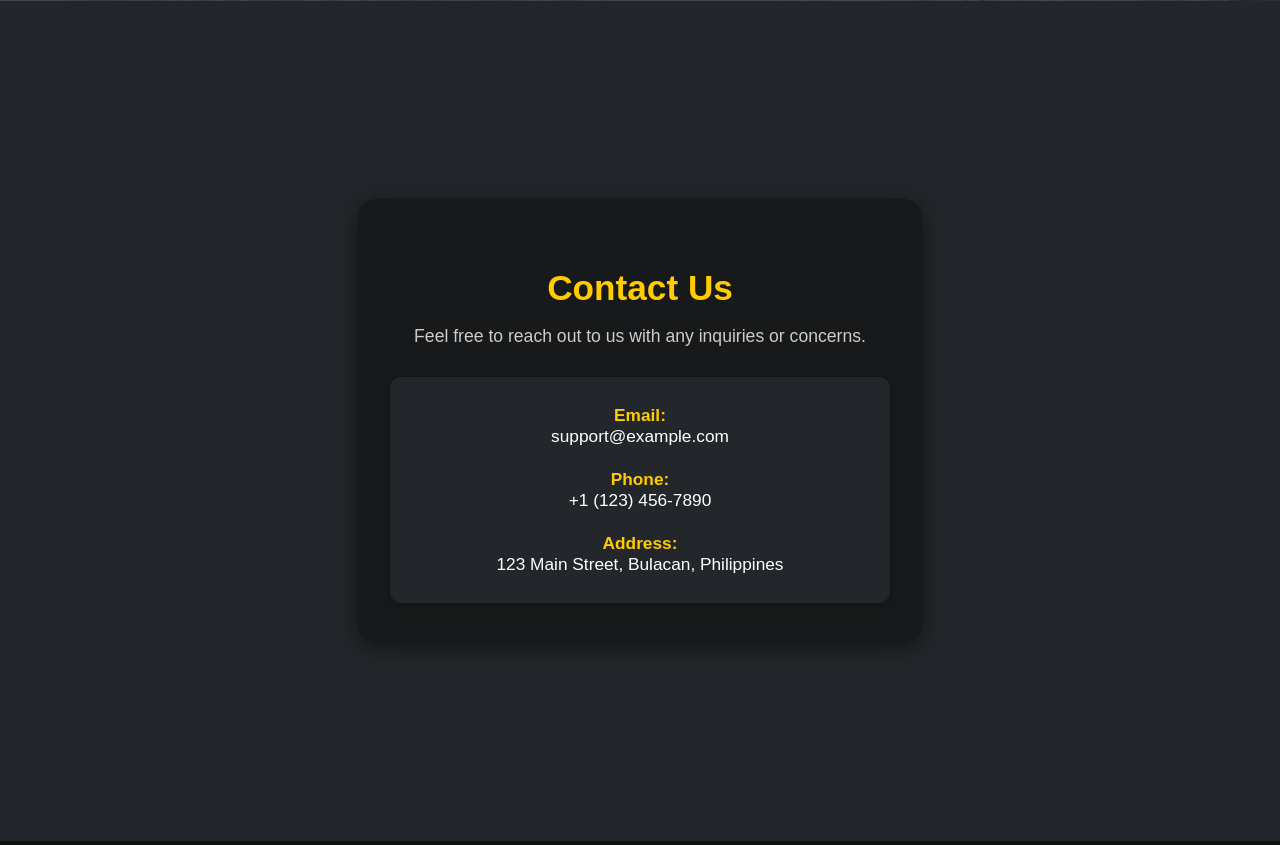
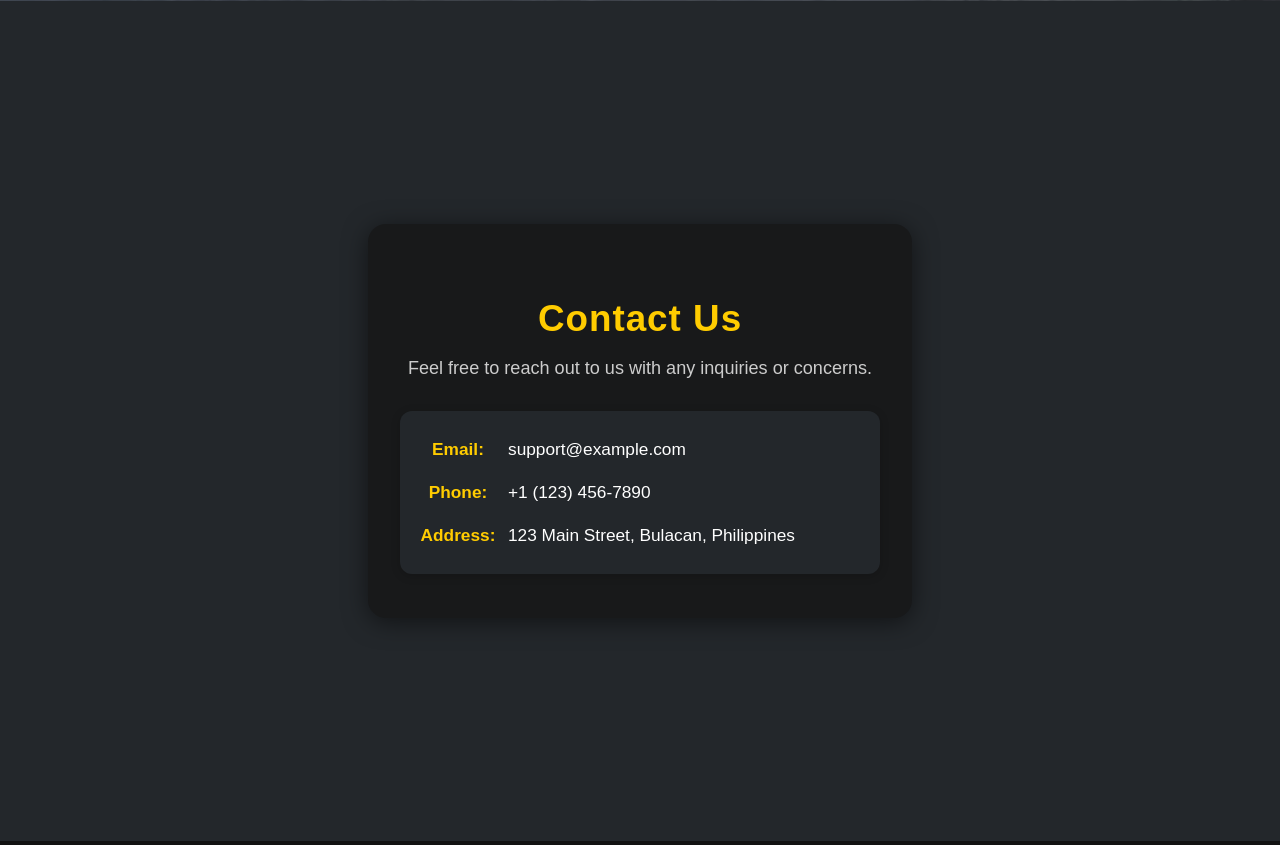
Before and after one commit to jayemm012/jcctrucckingcompanyy, a Flask app: page /dashboard in a window 1280 px wide; the page is wider, and only the part inside the window is pictured. Shown: the part 933-1778 px from the top of that part. Run offline with Flask 3, Linux system fonts and the light colour scheme; the visitor is signed in with stand-in values (Sample User, id 1); data that the repository does not hold is empty; some libraries are stand-ins or nearby versions.

Commit message:
Update usersdashboard.html: improved Contact Us and Profile section design

```diff
--- a/templates/usersdashboard.html
+++ b/templates/usersdashboard.html
@@ -562,23 +562,25 @@
     </div>
 
     <div class="section contact" style="background:#23272b; min-height: 100vh; display: flex; align-items: center; justify-content: center;">
-        <div style="max-width: 500px; width: 100%; margin: 40px auto; background: #18191a; border-radius: 18px; box-shadow: 0 4px 24px rgba(0,0,0,0.5); padding: 40px 32px;">
-            <h2 style="color: #FFCC00; font-size: 2.2rem; font-weight: bold; text-align: center; margin-bottom: 18px;">Contact Us</h2>
-            <p style="color: #ccc; font-size: 1.1rem; text-align: center; margin-bottom: 30px;">
+    <div style="max-width: 480px; width: 100%; margin: 40px auto; background: #18191a; border-radius: 18px; box-shadow: 0 4px 24px rgba(0,0,0,0.5); padding: 44px 32px;">
+        <h2 style="color: #FFCC00; font-size: 2.3rem; font-weight: bold; text-align: center; margin-bottom: 18px; letter-spacing: 1px;">
+            Contact Us
+        </h2>
+        <p style="color: #ccc; font-size: 1.13rem; text-align: center; margin-bottom: 32px;">
             Feel free to reach out to us with any inquiries or concerns.
         </p>
         <div style="background: #23272b; border-radius: 12px; padding: 28px 18px; box-shadow: 0 2px 10px rgba(0,0,0,0.18);">
-                <div style="margin-bottom: 22px;">
-                    <span style="color: #FFCC00; font-weight: 600; font-size: 1.08rem;">Email:</span>
-                    <div style="color: #fff; font-size: 1.08rem;">support@example.com</div>
+            <div style="margin-bottom: 22px; display: flex; align-items: center;">
+                <span style="color: #FFCC00; font-weight: 600; font-size: 1.08rem; min-width: 80px; display: inline-block;">Email:</span>
+                <span style="color: #fff; font-size: 1.08rem; margin-left: 10px;">support@example.com</span>
             </div>
-                <div style="margin-bottom: 22px;">
-                    <span style="color: #FFCC00; font-weight: 600; font-size: 1.08rem;">Phone:</span>
-                    <div style="color: #fff; font-size: 1.08rem;">+1 (123) 456-7890</div>
+            <div style="margin-bottom: 22px; display: flex; align-items: center;">
+                <span style="color: #FFCC00; font-weight: 600; font-size: 1.08rem; min-width: 80px; display: inline-block;">Phone:</span>
+                <span style="color: #fff; font-size: 1.08rem; margin-left: 10px;">+1 (123) 456-7890</span>
             </div>
-                <div>
-                    <span style="color: #FFCC00; font-weight: 600; font-size: 1.08rem;">Address:</span>
-                    <div style="color: #fff; font-size: 1.08rem;">123 Main Street, Bulacan, Philippines</div>
+            <div style="display: flex; align-items: center;">
+                <span style="color: #FFCC00; font-weight: 600; font-size: 1.08rem; min-width: 80px; display: inline-block;">Address:</span>
+                <span style="color: #fff; font-size: 1.08rem; margin-left: 10px;">123 Main Street, Bulacan, Philippines</span>
             </div>
         </div>
     </div>
```
Lines whose indentation alone changed are shown as unchanged.
